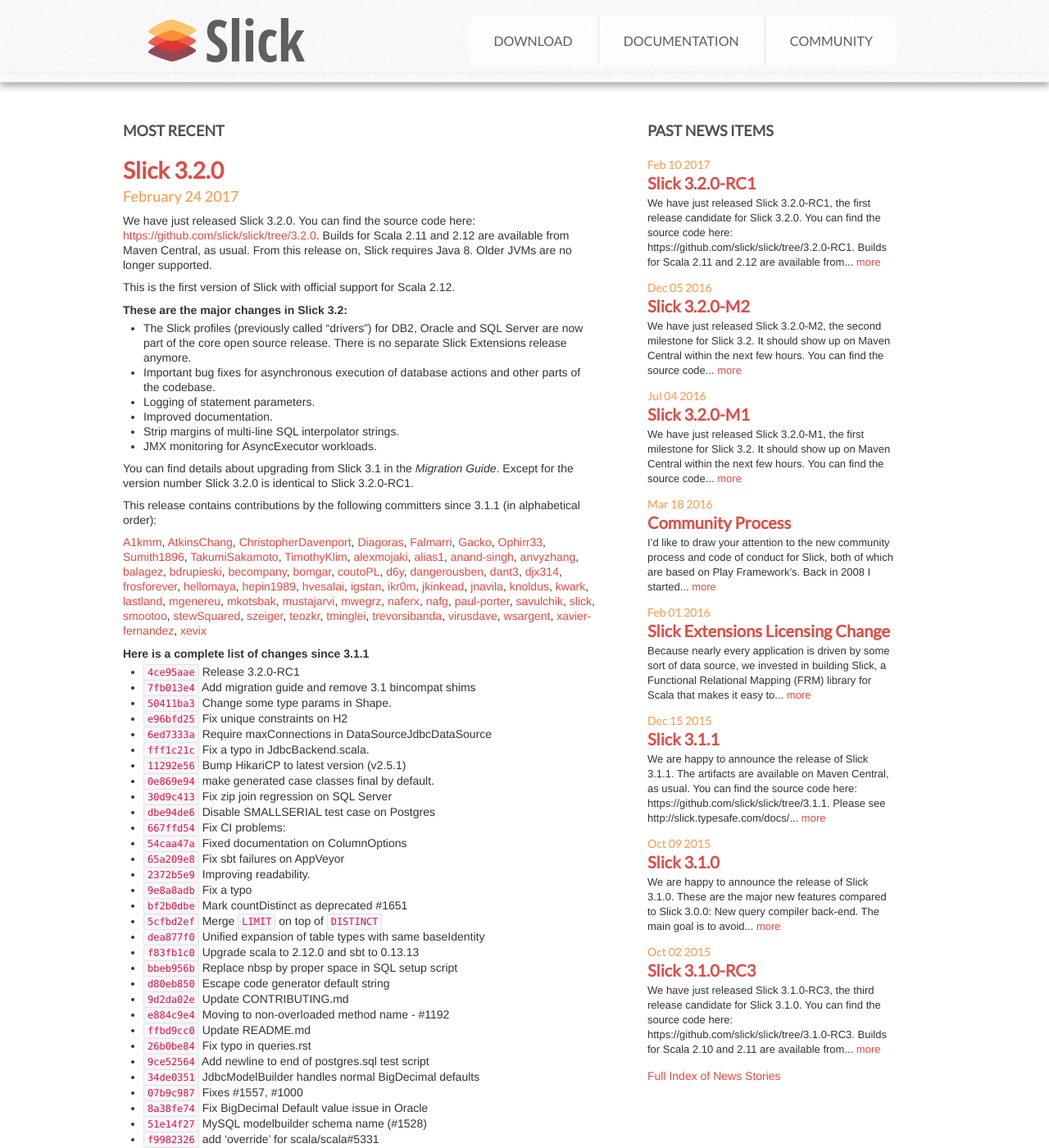
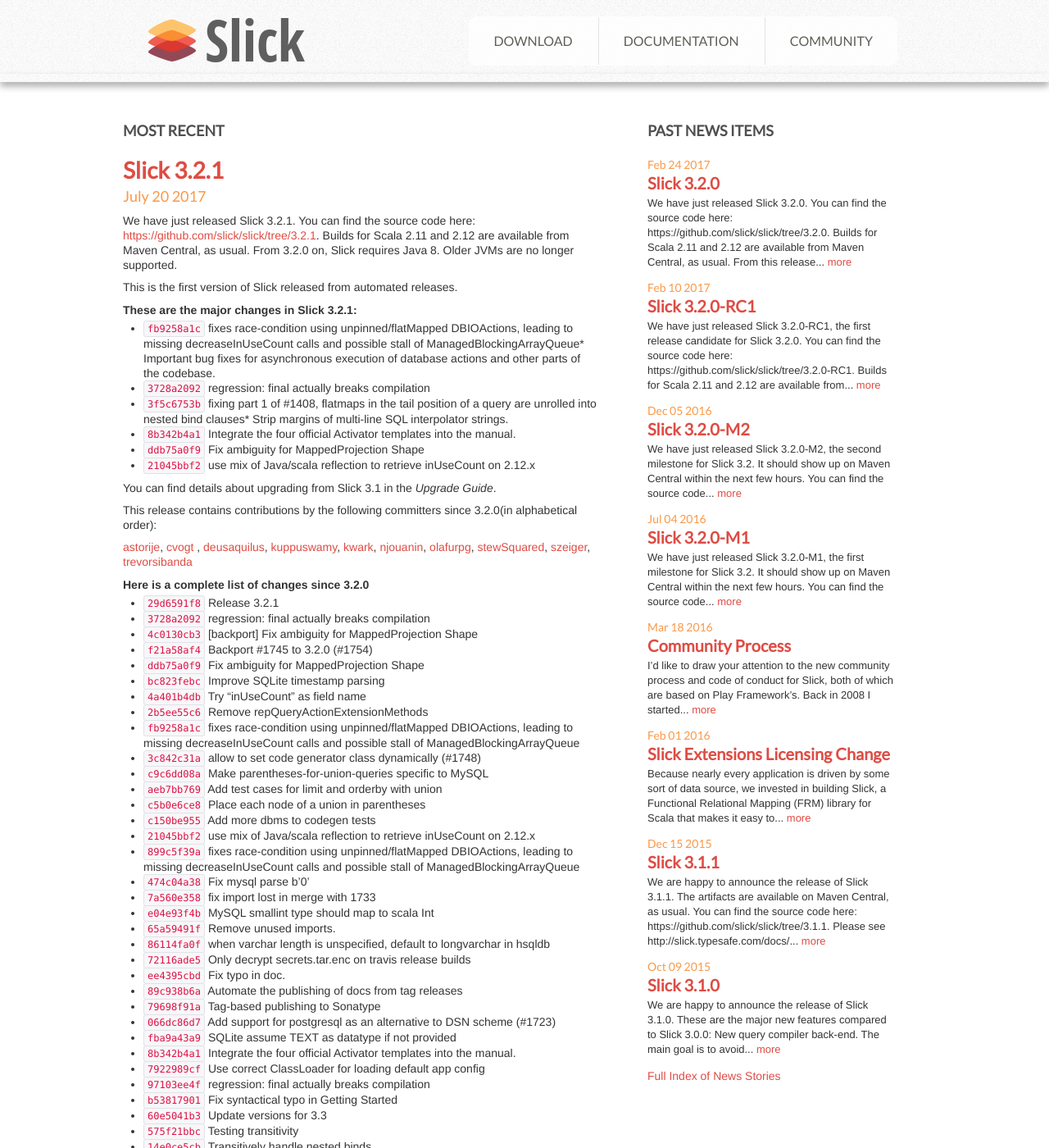
Before and after one commit to slick/slick.github.com, a Jekyll site: the page built from news/index.md, in a window 1280 px wide and 1400 px high. Shown: the whole window at 82% size. Built offline with Jekyll 4.4.1, drawn with Linux system fonts in a browser that asks for light colours; some of the changed text lies outside the part shown.

Commit message:
Release 3.2.1

```diff
--- a/docs/index.md
+++ b/docs/index.md
@@ -7,9 +7,9 @@
 
 #### Releases
 
-Latest: [3.2.0](/doc/3.2.0/)
+Latest: [3.2.1](/doc/3.2.1/)
 
-* [3.2.0](/doc/3.2.0/)
+* [3.2.1](/doc/3.2.1/) &#124; [3.2.0](/doc/3.2.0/)
 * [3.1.1](/doc/3.1.1/) &#124; [3.1.0](/doc/3.1.0/)
 * [3.0.3](/doc/3.0.3/) &#124; [3.0.2](/doc/3.0.2/) &#124; [3.0.1](/doc/3.0.1/) &#124; [3.0.0](/doc/3.0.0/)
 * [2.1.0](/doc/2.1.0/)
--- a/download/index.md
+++ b/download/index.md
@@ -3,7 +3,7 @@
 title: Download
 ---
 
-The current stable release is Slick 3.2.0 for Scala 2.11 and Scala 2.12.
+The current stable release is Slick 3.2.1 for Scala 2.11 and Scala 2.12.
 
 The easiest way to get started is with a working application in [Lightbend Activator](http://lightbend.com/activator). To
 learn the basics of Slick start with the [Hello Slick](http://lightbend.com/activator/template/hello-slick-3.1) template. To
@@ -15,14 +15,14 @@
 
 For sbt / Play Framework projects add the following to your `libraryDependencies`:
 
-    "com.typesafe.slick" %% "slick" % "3.2.0"
+    "com.typesafe.slick" %% "slick" % "3.2.1"
 
 For Maven projects add the following to your `<dependencies>`:
 
     <dependency>
         <groupId>com.typesafe.slick</groupId>
         <artifactId>slick_2.12</artifactId>
-        <version>3.2.0</version>
+        <version>3.2.1</version>
     </dependency>
 
 You can also download the JARs directly from
--- /dev/null
+++ b/news/_posts/2017-07-20-slick-3.2.1-released.md
@@ -0,0 +1,66 @@
+---
+layout: news
+title: Slick 3.2.1
+author: Trevor Sibanda
+---
+We have just released Slick 3.2.1.
+You can find the source code here: <https://github.com/slick/slick/tree/3.2.1>.
+Builds for Scala 2.11 and 2.12 are available from Maven Central, as usual.
+From 3.2.0 on, Slick requires Java 8. Older JVMs are no longer supported.
+
+This is the first version of Slick released from automated releases.
+
+##### These are the major changes in Slick 3.2.1:
+
+* [``fb9258a1c``](https://github.com/slick/slick/commit/fb9258a1c78255726a78f5cd8fd5320df05c6a77) fixes race-condition using unpinned/flatMapped DBIOActions, leading to missing decreaseInUseCount calls and possible stall of ManagedBlockingArrayQueue* Important bug fixes for asynchronous execution of database actions and other parts of
+  the codebase.
+* [``3728a2092``](https://github.com/slick/slick/commit/3728a2092d78afd53b54d0b9f6cfdf29af1fb3c5) regression: final actually breaks compilation
+* [``3f5c6753b``](https://github.com/slick/slick/commit/3f5c6753b4108564a3583c8b49f0a89374a6dd4c) fixing part 1 of #1408, flatmaps in the tail position of a query are unrolled into nested bind clauses* Strip margins of multi-line SQL interpolator strings.
+* [``8b342b4a1``](https://github.com/slick/slick/commit/8b342b4a177770431223c2a2559041a009eda9f3) Integrate the four official Activator templates into the manual.
+* [``ddb75a0f9``](https://github.com/slick/slick/commit/ddb75a0f96fdde48bbb6885c4636bae204515a69) Fix ambiguity for MappedProjection Shape
+* [``21045bbf2``](https://github.com/slick/slick/commit/21045bbf2df79f18feabe0c147dfb0dc202f86a9) use mix of Java/scala reflection to retrieve inUseCount on 2.12.x
+
+
+You can find details about upgrading from Slick 3.1 in the *Upgrade Guide*.
+
+This release contains contributions by the following committers since 3.2.0(in alphabetical order):
+
+[astorije](https://github.com/astorije), [cvogt](https://github.com/cvogt) , [deusaquilus](https://github.com/deusaquilus), [kuppuswamy](https://github.com/kuppuswamy), [kwark](https://github.com/kwark), [njouanin](https://github.com/njouanin), [olafurpg](https://github.com/olafurpg), [stewSquared](https://github.com/stewSquared), [szeiger](https://github.com/szeiger), [trevorsibanda](https://github.com/trevorsibanda)
+
+##### Here is a complete list of changes since 3.2.0
+
+* [``29d6591f8``](https://github.com/slick/slick/commit/29d6591f8397921f95a1c60b7db1761a2e8869d4) Release 3.2.1
+* [``3728a2092``](https://github.com/slick/slick/commit/3728a2092d78afd53b54d0b9f6cfdf29af1fb3c5) regression: final actually breaks compilation
+* [``4c0130cb3``](https://github.com/slick/slick/commit/4c0130cb387da99d2bc533bce23c0c2d5f0c0344) [backport] Fix ambiguity for MappedProjection Shape
+* [``f21a58af4``](https://github.com/slick/slick/commit/f21a58af4b60c9aed465da6b6774f062ba416371) Backport #1745 to 3.2.0 (#1754)
+* [``ddb75a0f9``](https://github.com/slick/slick/commit/ddb75a0f96fdde48bbb6885c4636bae204515a69) Fix ambiguity for MappedProjection Shape
+* [``bc823febc``](https://github.com/slick/slick/commit/bc823febc152a760ffbccf8a13dc3ca9d5385192) Improve SQLite timestamp parsing
+* [``4a401b4db``](https://github.com/slick/slick/commit/4a401b4dbdf6765a7cba3fe67cba16e085003ae2) Try "inUseCount" as field name
+* [``2b5ee55c6``](https://github.com/slick/slick/commit/2b5ee55c6949d89636a1f5d9fe94d176e26b9020) Remove repQueryActionExtensionMethods
+* [``fb9258a1c``](https://github.com/slick/slick/commit/fb9258a1c78255726a78f5cd8fd5320df05c6a77) fixes race-condition using unpinned/flatMapped DBIOActions, leading to missing decreaseInUseCount calls and possible stall of ManagedBlockingArrayQueue
+* [``3c842c31a``](https://github.com/slick/slick/commit/3c842c31ae2d1a33bd64625247d06945827411d4) allow to set code generator class dynamically (#1748)
+* [``c9c6dd08a``](https://github.com/slick/slick/commit/c9c6dd08a37533711ad9fd24c4c52d7f5ff66300) Make parentheses-for-union-queries specific to MySQL
+* [``aeb7bb769``](https://github.com/slick/slick/commit/aeb7bb7692e4ad71441c87c2fe87d9565e3fdbc3) Add test cases for limit and orderby with union
+* [``c5b0e6ce8``](https://github.com/slick/slick/commit/c5b0e6ce8082741928c340cffa7675dba88591db) Place each node of a union in parentheses
+* [``c150be955``](https://github.com/slick/slick/commit/c150be955ecf53a3d60f55c9cb1f7113b6732c17) Add more dbms to codegen tests
+* [``21045bbf2``](https://github.com/slick/slick/commit/21045bbf2df79f18feabe0c147dfb0dc202f86a9) use mix of Java/scala reflection to retrieve inUseCount on 2.12.x
+* [``899c5f39a``](https://github.com/slick/slick/commit/899c5f39a7ca2a483c17ea98e84c9d9fa5012ca6) fixes race-condition using unpinned/flatMapped DBIOActions, leading to missing decreaseInUseCount calls and possible stall of ManagedBlockingArrayQueue
+* [``474c04a38``](https://github.com/slick/slick/commit/474c04a38d28e05c85cb3487301eec250e37fd34) Fix mysql parse b'0'
+* [``7a560e358``](https://github.com/slick/slick/commit/7a560e35861fedbdf5f569c8557240dba8d1d010) fix import lost in merge with 1733
+* [``e04e93f4b``](https://github.com/slick/slick/commit/e04e93f4b5a5e583c7752642e16a604b03eca877) MySQL smallint type should map to scala Int
+* [``65a59491f``](https://github.com/slick/slick/commit/65a59491fdf238bb0af581fefd80447bfd2540f9) Remove unused imports.
+* [``86114fa0f``](https://github.com/slick/slick/commit/86114fa0fe385ae63c36153abd97aaddaa008246) when varchar length is unspecified, default to longvarchar in hsqldb
+* [``72116ade5``](https://github.com/slick/slick/commit/72116ade5660d709b5021320123367121e5a30cc) Only decrypt secrets.tar.enc on travis release builds
+* [``ee4395cbd``](https://github.com/slick/slick/commit/ee4395cbd32773cda2408495a9708227a3543b9d) Fix typo in doc.
+* [``89c938b6a``](https://github.com/slick/slick/commit/89c938b6a1da1b1001c9dc1605a22dddcd5c1953) Automate the publishing of docs from tag releases
+* [``79698f91a``](https://github.com/slick/slick/commit/79698f91a021f778c9370ab46e49a11da4d4a428) Tag-based publishing to Sonatype
+* [``066dc86d7``](https://github.com/slick/slick/commit/066dc86d7387385c1a1457c52283fc42708708ce) Add support for postgresql as an alternative to DSN scheme (#1723)
+* [``fba9a43a9``](https://github.com/slick/slick/commit/fba9a43a95772f06110b00dcb8f0a9a8d309163e) SQLite assume TEXT as datatype if not provided
+* [``8b342b4a1``](https://github.com/slick/slick/commit/8b342b4a177770431223c2a2559041a009eda9f3) Integrate the four official Activator templates into the manual.
+* [``7922989cf``](https://github.com/slick/slick/commit/7922989cfc19f7c73ce0a1b170f0de536fa0af97) Use correct ClassLoader for loading default app config
+* [``97103ee4f``](https://github.com/slick/slick/commit/97103ee4faf488f438864a9de19a515b0acc6d45) regression: final actually breaks compilation
+* [``b53817901``](https://github.com/slick/slick/commit/b538179012fdf20efa51917362715f969ee1146b) Fix syntactical typo in Getting Started
+* [``60e5041b3``](https://github.com/slick/slick/commit/60e5041b3333c9af3f69b4b5809a649e7d9e4594) Update versions for 3.3
+* [``575f21bbc``](https://github.com/slick/slick/commit/575f21bbc3009587330e782cb88134467448ceea) Testing transitivity
+* [``14e0ce5cb``](https://github.com/slick/slick/commit/14e0ce5cbde3d975e54db7a496ea3409db552a01) Transitively handle nested binds
+* [``3f5c6753b``](https://github.com/slick/slick/commit/3f5c6753b4108564a3583c8b49f0a89374a6dd4c) fixing part 1 of #1408, flatmaps in the tail position of a query are unrolled into nested bind clauses
```
